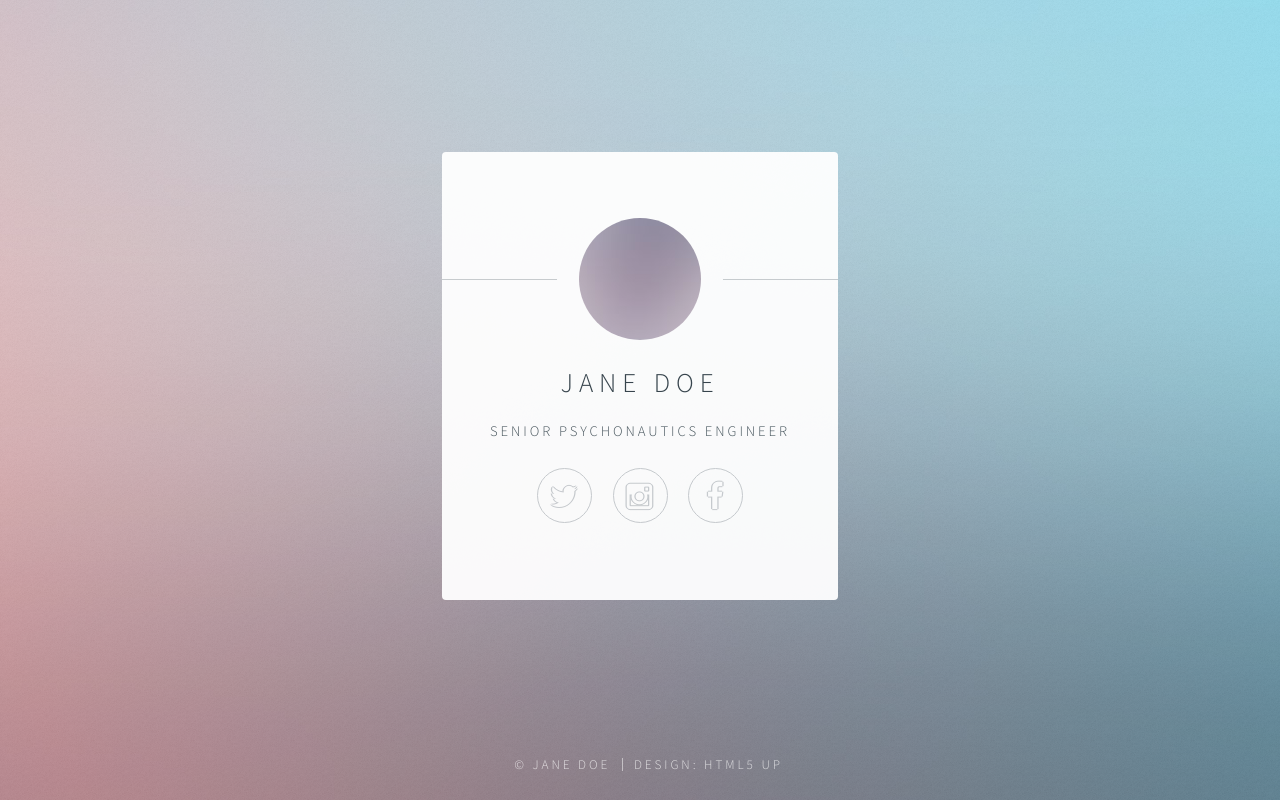
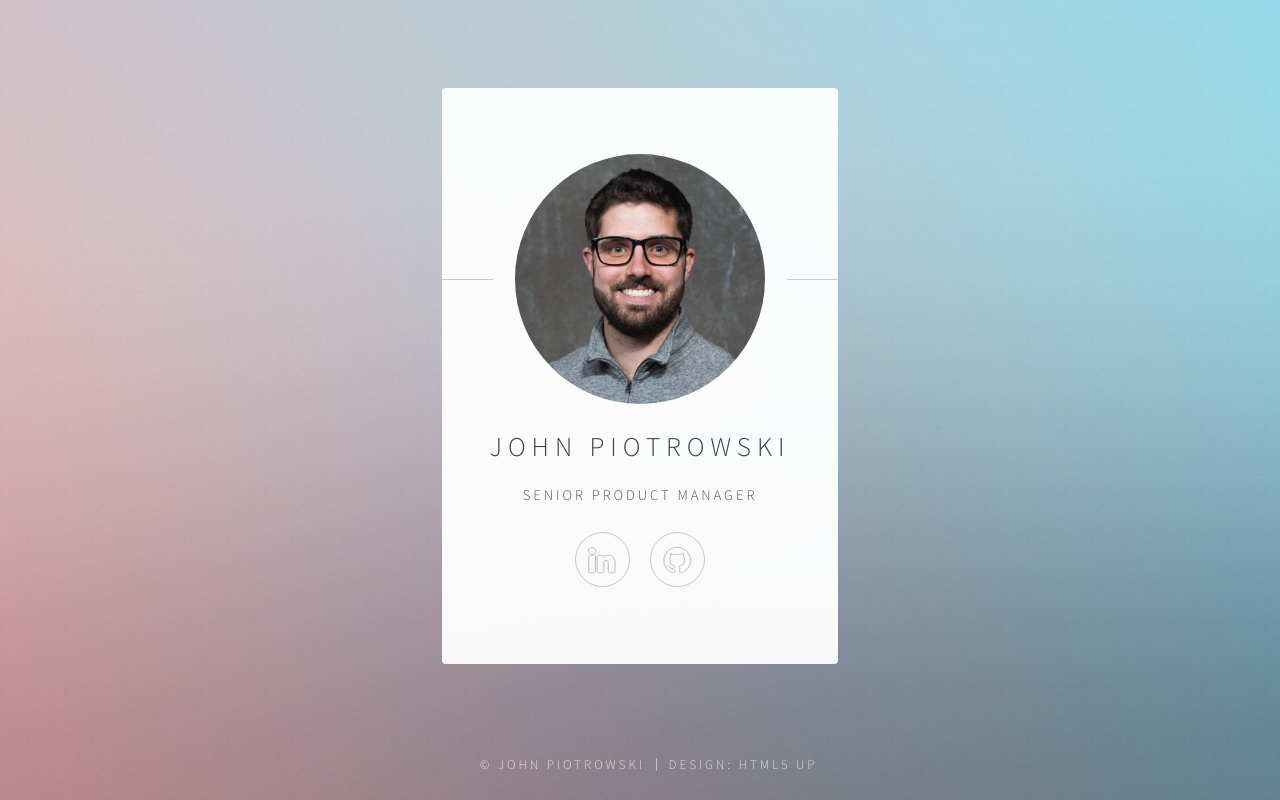
Before and after one commit to JohnnyPio/python-udemy-course, a Flask app: page / in a window 1280 px wide. Run offline with Flask 3, Linux system fonts and the light colour scheme.

Commit message:
Name Card Website :)

```diff
--- a/Fun Stuff/56 - Name Card Website/templates/index.html
+++ b/Fun Stuff/56 - Name Card Website/templates/index.html
@@ -9,11 +9,11 @@
 		<title>Identity by HTML5 UP</title>
 		<meta charset="utf-8" />
 		<meta name="viewport" content="width=device-width, initial-scale=1" />
-		<!--[if lte IE 8]><script src="assets/js/html5shiv.js"></script><![endif]-->
-		<link rel="stylesheet" href="assets/css/main.css" />
-		<!--[if lte IE 9]><link rel="stylesheet" href="assets/css/ie9.css" /><![endif]-->
-		<!--[if lte IE 8]><link rel="stylesheet" href="assets/css/ie8.css" /><![endif]-->
-		<noscript><link rel="stylesheet" href="assets/css/noscript.css" /></noscript>
+		<!--[if lte IE 8]><script src="static/assets/js/html5shiv.js"></script><![endif]-->
+		<link rel="stylesheet" href="static/assets/css/main.css" />
+		<!--[if lte IE 9]><link rel="stylesheet" href="static/assets/css/ie9.css" /><![endif]-->
+		<!--[if lte IE 8]><link rel="stylesheet" href="static/assets/css/ie8.css" /><![endif]-->
+		<noscript><link rel="stylesheet" href="static/assets/css/noscript.css" /></noscript>
 	</head>
 	<body class="is-loading">
 
@@ -23,9 +23,9 @@
 				<!-- Main -->
 					<section id="main">
 						<header>
-							<span class="avatar"><img src="images/avatar.jpg" alt="" /></span>
-							<h1>Jane Doe</h1>
-							<p>Senior Psychonautics Engineer</p>
+							<span class="avatar"><img src="static/images/avatar.jpg" alt="" style="width: 250px; min-width:150px"/></span>
+							<h1>John Piotrowski</h1>
+							<p>Senior Product Manager</p>
 						</header>
 						<!--
 						<hr />
@@ -66,9 +66,8 @@
 						-->
 						<footer>
 							<ul class="icons">
-								<li><a href="#" class="fa-twitter">Twitter</a></li>
-								<li><a href="#" class="fa-instagram">Instagram</a></li>
-								<li><a href="#" class="fa-facebook">Facebook</a></li>
+								<li><a href="https://www.linkedin.com/in/johnpiotrowski/" class="fa-linkedin">Linkedin</a></li>
+								<li><a href="https://github.com/JohnnyPio" class="fa-github">GitHub</a></li>
 							</ul>
 						</footer>
 					</section>
@@ -76,7 +75,7 @@
 				<!-- Footer -->
 					<footer id="footer">
 						<ul class="copyright">
-							<li>&copy; Jane Doe</li>
+							<li>&copy; John Piotrowski</li>
 							<li>Design: <a href="http://html5up.net">HTML5 UP</a></li>
 						</ul>
 					</footer>
@@ -84,7 +83,7 @@
 			</div>
 
 		<!-- Scripts -->
-			<!--[if lte IE 8]><script src="assets/js/respond.min.js"></script><![endif]-->
+			<!--[if lte IE 8]><script src="static/assets/js/respond.min.js"></script><![endif]-->
 			<script>
 				if ('addEventListener' in window) {
 					window.addEventListener('load', function() { document.body.className = document.body.className.replace(/\bis-loading\b/, ''); });
```
Also changed, not shown: Fun Stuff/56 - Name Card Website/static/images/avatar.jpg.
